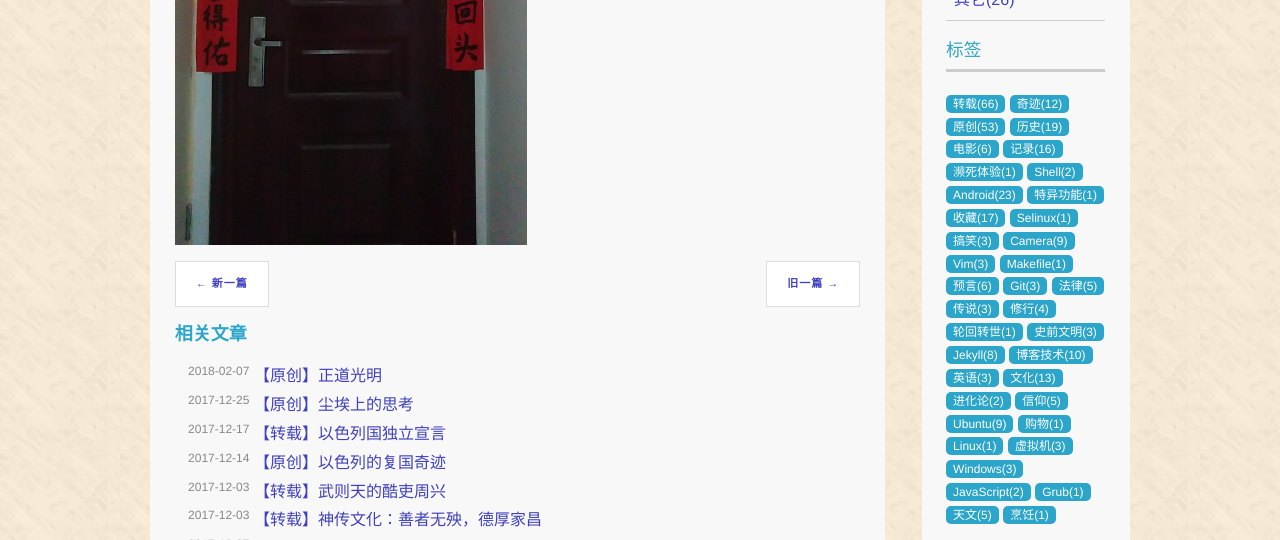
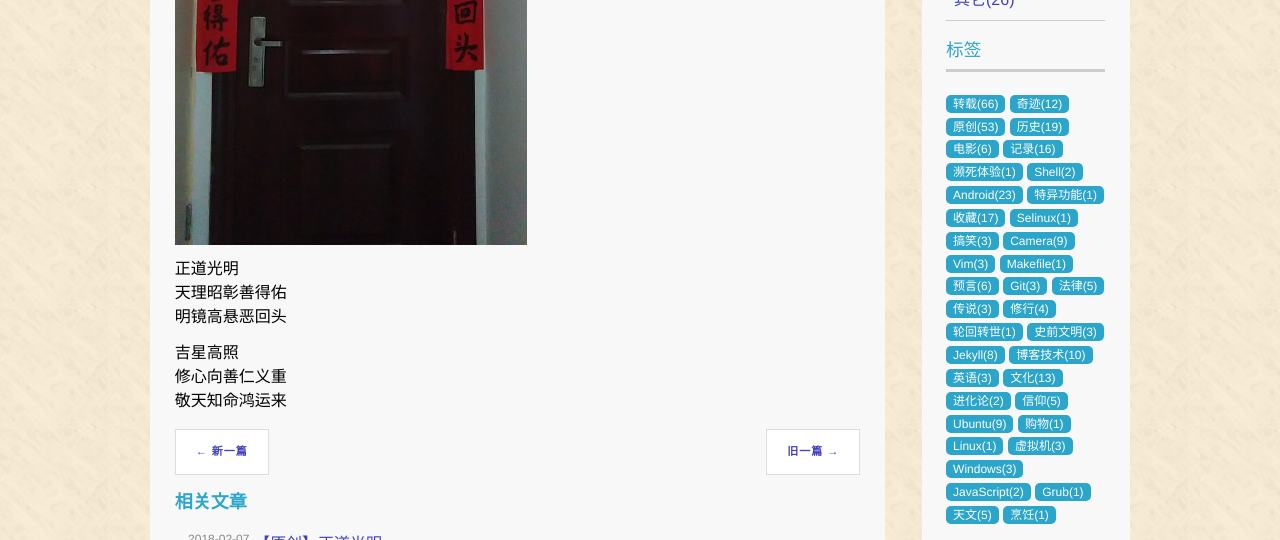
Before and after one commit to cleanli/cleanhome, a Jekyll site: the page built from _posts/life/2018-02-10-Spring_Festival_couplets_of_2018.md, in a window 1280 px wide and 900 px high, scrolled down 651 px, cut to the strip 0-540 px from the top of the window. Built offline with Jekyll 4.4.1, drawn with Linux system fonts in a browser that asks for light colours.

Commit message:
update couplets

```diff
--- a/_posts/life/2018-02-10-Spring_Festival_couplets_of_2018.md
+++ b/_posts/life/2018-02-10-Spring_Festival_couplets_of_2018.md
@@ -8,3 +8,11 @@ tags: ["记录","文化"]
 今天写好并贴上了戊戌新年的春联，拍照纪念一下^_^
 
 ![pic]({{ site.baseurl }}/images/couplets2018.jpg)
+
+正道光明<br>
+天理昭彰善得佑<br>
+明镜高悬恶回头<br>
+
+吉星高照<br>
+修心向善仁义重<br>
+敬天知命鸿运来<br>
```
